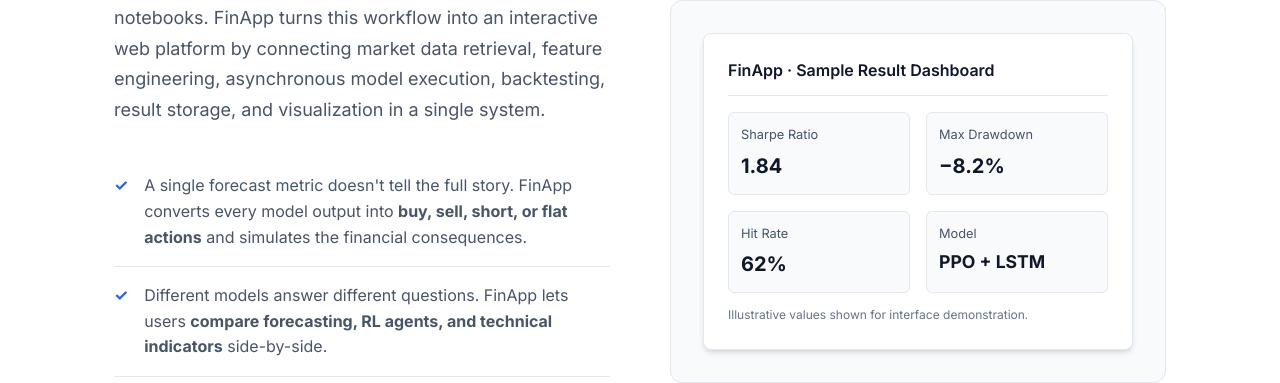
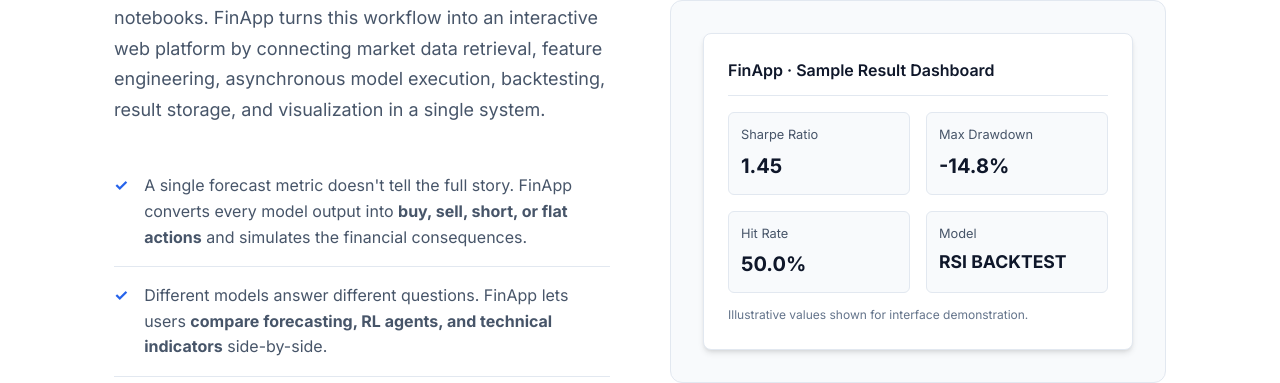
Before and after one commit to DenizKutay/Finapp-landing, a plain HTML site: page index.html in a window 1280 px wide. Shown: the part 1217-1600 px from the top of the page. Drawn offline with Linux system fonts and the light colour scheme.

Commit message:
changed values to real ones

```diff
--- a/index.html
+++ b/index.html
@@ -141,19 +141,19 @@
             <div class="card-metrics">
               <div class="card-metric">
                 <div class="card-metric-label">Sharpe Ratio</div>
-                <div class="card-metric-value metric-up">1.84</div>
+                <div class="card-metric-value metric-up">1.45</div>
               </div>
               <div class="card-metric">
                 <div class="card-metric-label">Max Drawdown</div>
-                <div class="card-metric-value metric-orange">−8.2%</div>
+                <div class="card-metric-value metric-orange">-14.8%</div>
               </div>
               <div class="card-metric">
                 <div class="card-metric-label">Hit Rate</div>
-                <div class="card-metric-value metric-neutral">62%</div>
+                <div class="card-metric-value metric-neutral">50.0%</div>
               </div>
               <div class="card-metric">
                 <div class="card-metric-label">Model</div>
-                <div class="card-metric-value metric-purple" style="font-size:1.1rem;">PPO + LSTM</div>
+                <div class="card-metric-value metric-purple" style="font-size:1.1rem;">RSI BACKTEST</div>
               </div>
             </div>
             <div style="font-size:0.75rem; color:var(--text-muted); margin-top:12px;">
```
